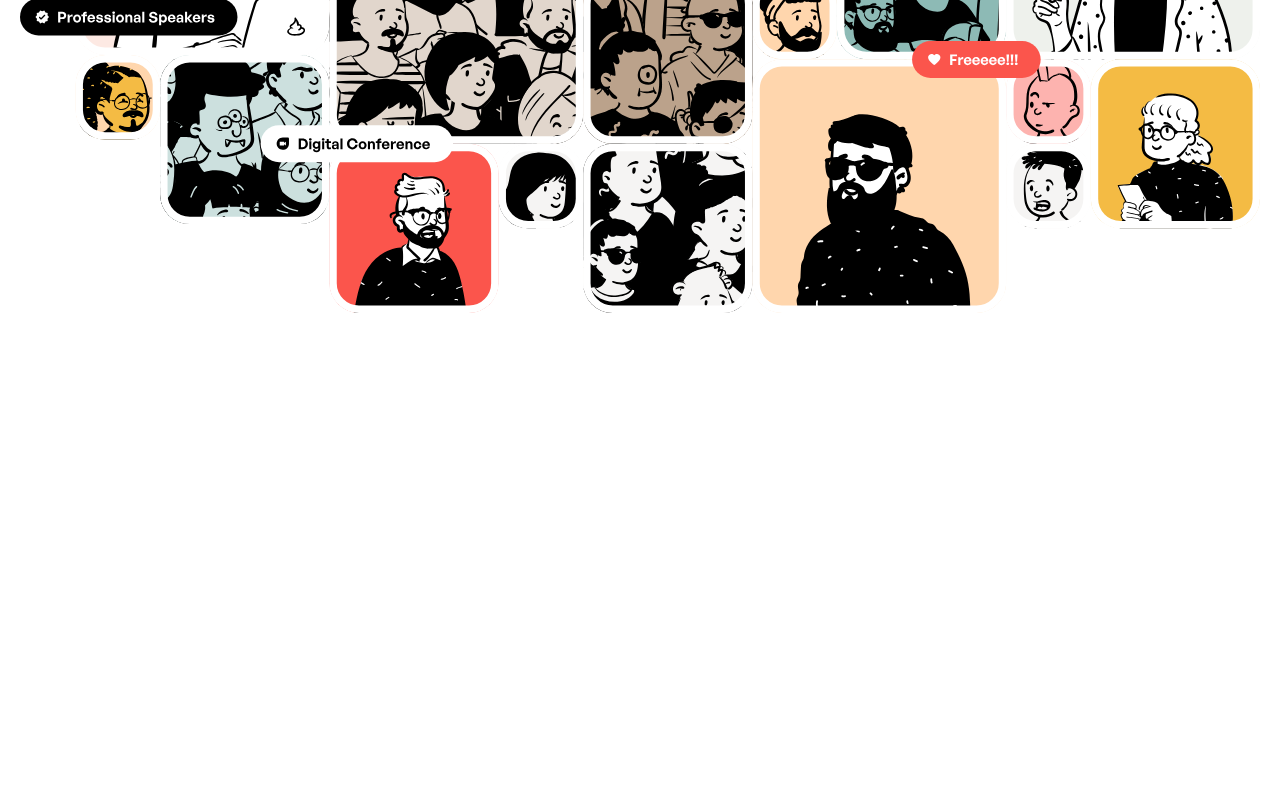
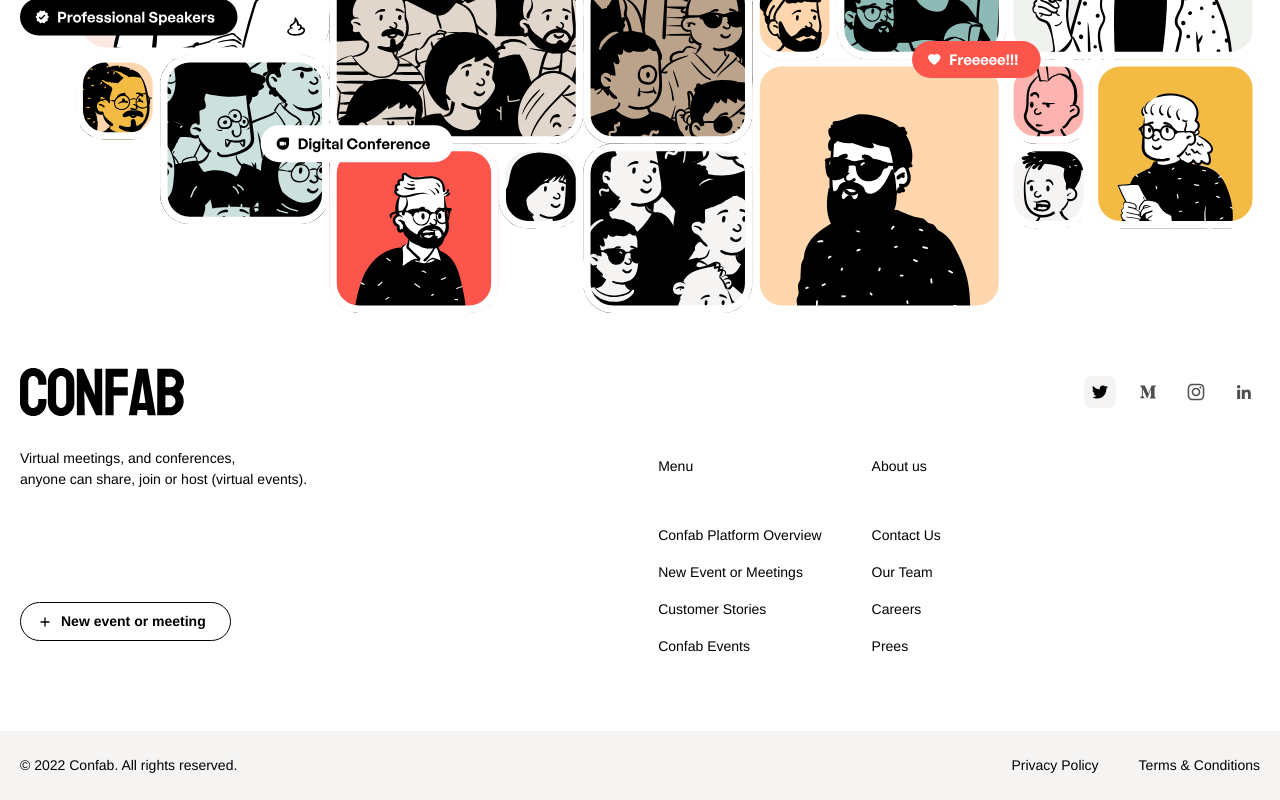
Before and after one commit to abdulaziz052/confab, a website: page public/index.html in a window 1280 px wide. Shown: the part 7494-8294 px from the top of the page. Before the commit the page ends 7830 px from the top, so only its background shows below. Drawn offline with nearby package versions, Linux system fonts and the light colour scheme; a web font is replaced by a local one.

Commit message:
this project finished

```diff
--- a/public/index.html
+++ b/public/index.html
@@ -837,13 +837,118 @@
         </div>
     </section>
     <!-- host end -->
-     <!-- footer start -->
-      <footer>
+    <!-- footer start -->
+    <footer class="pt-[32px] pb-[66px]">
         <div class="max-w-[1280px] mx-auto px-5">
-
+            <div class="mb-[32px] flex justify-between items-center">
+                <div>
+                    <img src="./img/confab.svg" alt="">
+                </div>
+                <div class="flex items-center gap-[16px]">
+                    <a href="">
+                        <img src="./img/twitter.svg" alt="">
+                    </a>
+                    <a href="">
+                        <img src="./img/medium.svg" alt="">
+                    </a>
+                    <a href="">
+                        <img src="./img/instagram.svg" alt="">
+                    </a>
+                    <a href="">
+                        <img src="./img/linkedin.svg" alt="">
+                    </a>
+                </div>
+            </div>
+            <div class="flex">
+                <div>
+                    <p class="mb-[112px]">Virtual meetings, and conferences,<br>
+                        anyone can share, join or host (virtual events).</p>
+                    <button
+                        class=" hover:bg-black hover:text-white mb-[24px] font-semibold flex items-center gap-[8px] border-[1px] border-[#000000] rounded-full py-[8px] pl-[16px] pr-[24px]">
+                        <svg width="16" height="16" viewBox="0 0 16 16" fill="currentColor"
+                            xmlns="http://www.w3.org/2000/svg">
+                            <path
+                                d="M12 8.66683H8.66665V12.0002C8.66665 12.3668 8.36665 12.6668 7.99998 12.6668C7.63331 12.6668 7.33331 12.3668 7.33331 12.0002V8.66683H3.99998C3.63331 8.66683 3.33331 8.36683 3.33331 8.00016C3.33331 7.6335 3.63331 7.3335 3.99998 7.3335H7.33331V4.00016C7.33331 3.6335 7.63331 3.3335 7.99998 3.3335C8.36665 3.3335 8.66665 3.6335 8.66665 4.00016V7.3335H12C12.3666 7.3335 12.6666 7.6335 12.6666 8.00016C12.6666 8.36683 12.3666 8.66683 12 8.66683Z"
+                                fill="currentColor" />
+                        </svg>
+                        New event or meeting
+                    </button>
+                </div>
+                <div class="flex items-center gap-[50px] ml-[351px]">
+                    <ul class="flex flex-col gap-[16px]">
+                        <li class="mb-[32px]">
+                            <a class="" href="">
+                                Menu
+                            </a>
+                        </li>
+                        <li>
+                            <a href="">
+                                Confab Platform Overview
+                            </a>
+                        </li>
+                        <li>
+                            <a href="">
+                                New Event or Meetings
+                            </a>
+                        </li>
+                        <li>
+                            <a href="">
+                                Customer Stories
+                            </a>
+                        </li>
+                        <li>
+                            <a href="">
+                                Confab Events
+                            </a>
+                        </li>
+                    </ul>
+                    <ul class="flex flex-col gap-[16px]">
+                        <li class="mb-[32px]">
+                            <a class="" href="">
+                                About us
+                            </a>
+                        </li>
+                        <li>
+                            <a href="">
+                                Contact Us
+                            </a>
+                        </li>
+                        <li>
+                            <a href="">
+                                Our Team
+                            </a>
+                        </li>
+                        <li>
+                            <a href="">
+                                Careers
+                            </a>
+                        </li>
+                        <li>
+                            <a href="">
+                                Prees
+                            </a>
+                        </li>
+                    </ul>
+                </div>
+            </div>
         </div>
-      </footer>
-     <!-- footer end -->
+    </footer>
+    <!-- footer end -->
+     <!-- foooter's footer start -->
+      <section class="py-[24px] bg-[#F5F4F3]">
+        <div class="max-w-[1280px] mx-auto px-5">
+           <div class="flex justify-between">
+            <div>
+                <span>© 2022 Confab. All rights reserved.</span>
+            </div>
+            <div class="flex  gap-[40px]">
+                <span>Privacy Policy</span>
+                <span>Terms & Conditions</span>
+            </div>
+           </div>
+        </div>
+      </section>
+     <!-- foooter's footer end -->
 
 
 
```
Also changed, not shown: public/css/styles.css, public/img/instagram.svg (added), public/img/linkedin.svg (added), public/img/medium.svg (added), public/img/twitter.svg (added).
